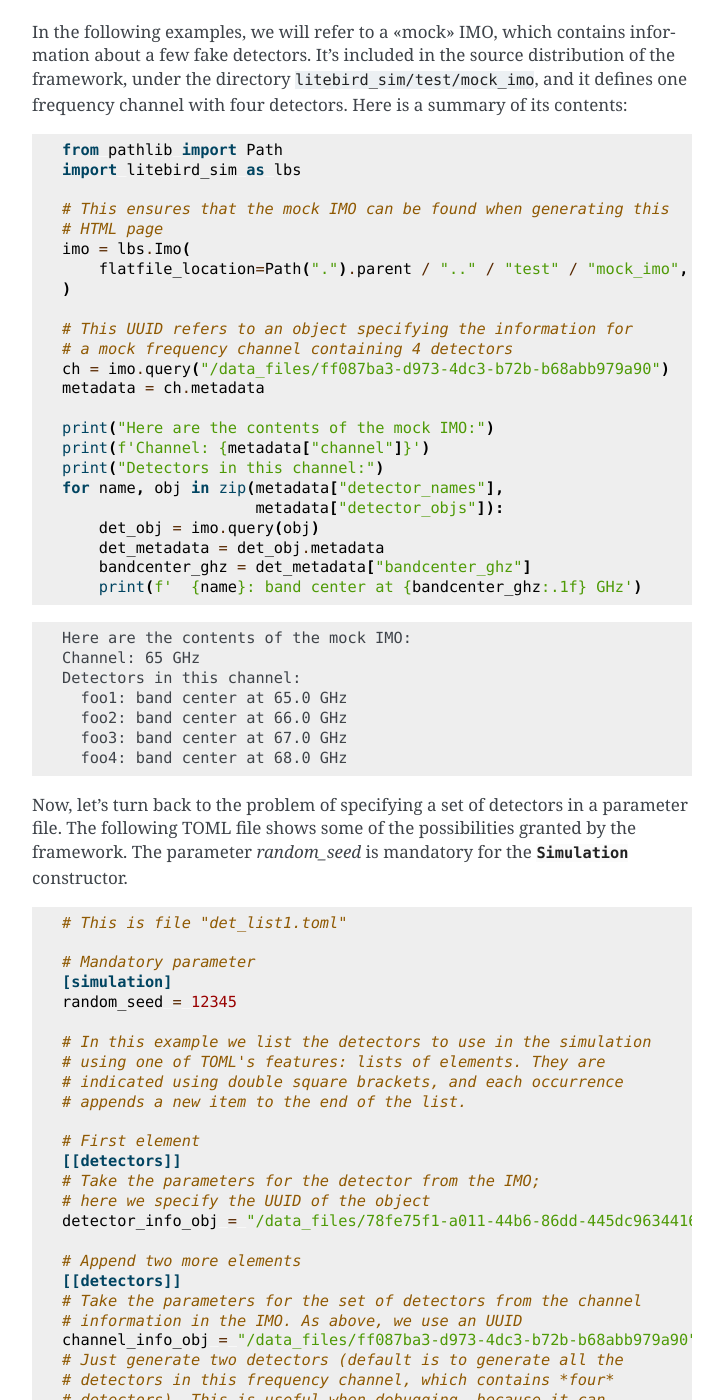
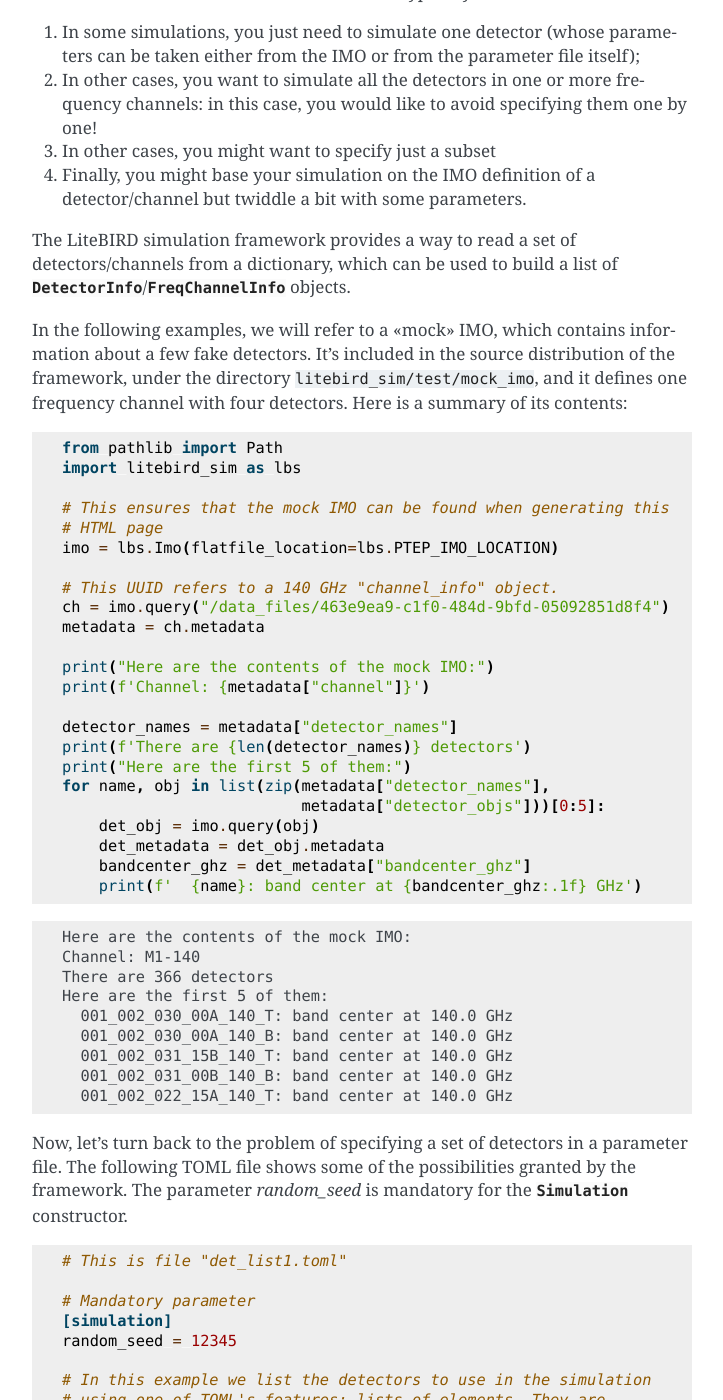
Before and after one commit to litebird/litebird_sim, a Sphinx documentation site: the page built from docs/source/detectors.rst, in a window 1280 px wide and 1400 px high, scrolled down 2515 px. Shown: the whole window, without its empty margins (388-1111 px from the left). Built offline with Sphinx 7.4.7, drawn with Linux system fonts in a browser that asks for light colours; some of the changed text lies outside the part shown.

Commit message:
Add the PTEP IMO to the source code distribution (#230)
* Add the JSON PTEP file

* Add the JSON PTEP file to the list of redistributable files

* Add the ability to read many (gzipped?) IMO files and merge them

* Include the PTEP IMO in the distribution

* Update UUIDs in the documentation

* Update doc pages so that they use the PTEP IMO

* Export PTEP_IMO_LOCATION

* Use the PTEP IMO in tests

* Improve the docstring for Simulation.__init__()

* Enable black under PyCharm

* Update PyCharm project file

* Fix tests in test_detectors.py

* Prevent more than one IMO from being loaded by default

* Update doctests so that they work with IMO PTEP

* Let imobrowser be able to open the PTEP IMO

* [skip ci] Update CHANGELOG

```diff
--- a/docs/det_list1.toml
+++ b/docs/det_list1.toml
@@ -13,13 +13,13 @@
 [[detectors]]
 # Take the parameters for the detector from the IMO;
 # here we specify the UUID of the object
-detector_info_obj = "/data_files/78fe75f1-a011-44b6-86dd-445dc9634416"
+detector_info_obj = "/data_files/34b46c91-e196-49b9-9d44-d69b4827f751"
 
 # Append two more elements
 [[detectors]]
 # Take the parameters for the set of detectors from the channel
 # information in the IMO. As above, we use an UUID
-channel_info_obj = "/data_files/ff087ba3-d973-4dc3-b72b-b68abb979a90"
+channel_info_obj = "/data_files/463e9ea9-c1f0-484d-9bfd-05092851d8f4"
 # Just generate two detectors (default is to generate all the
 # detectors in this frequency channel, which contains *four*
 # detectors). This is useful when debugging, because it can
@@ -32,7 +32,7 @@
 # mock detector associated with a specified frequency channel. This
 # detector will be aligned with the boresight of the focal plane, and
 # it will use the «average» detector parameters for this channel
-channel_info_obj = "/data_files/ff087ba3-d973-4dc3-b72b-b68abb979a90"
+channel_info_obj = "/data_files/463e9ea9-c1f0-484d-9bfd-05092851d8f4"
 # This implies num_of_detectors_from_channel == 1
 use_only_one_boresight_detector = true
 detector_name = "foo_boresight"
@@ -51,5 +51,5 @@
 # Add one last element
 [[detectors]]
 # Take the parameters from the IMO but fix one parameter by hand
-detector_info_obj = "/data_files/78fe75f1-a011-44b6-86dd-445dc9634416"
+detector_info_obj = "/data_files/34b46c91-e196-49b9-9d44-d69b4827f751"
 sampling_rate_hz = 1.0   # Fix this parameter
--- a/docs/det_list2.toml
+++ b/docs/det_list2.toml
@@ -8,10 +8,10 @@
 
 # Detectors to be used for the first simulation
 [[simulation1.detectors]]
-detector_info_obj = "/data_files/78fe75f1-a011-44b6-86dd-445dc9634416"
+detector_info_obj = "/data_files/899ba8cc-789c-47bf-9bb1-40f61b25b3a9"
 
 [simulation2]
 
 # Detectors to be used for the second simulation
 [[simulation2.detectors]]
-detector_info_obj = "/data_files/58db7186-3ee7-49e5-8605-4a5ed084f99e"
+detector_info_obj = "/data_files/e4401060-9233-4b14-a642-c00293c99c70"
--- a/docs/source/detectors.rst
+++ b/docs/source/detectors.rst
@@ -83,26 +83,43 @@
 --------------------
 
 The way information about detectors and frequency channels is stored
-in the IMO closely match the :class:`.DetectorInfo` and
+in the IMO (see :ref:`imo`) closely match the :class:`.DetectorInfo` and
 :class:`.FreqChannelInfo` classes. In fact, they can be retrieved
 easily from the IMO using the static methods
-:meth:`.DetectorInfo.from_imo` and :meth:`.FreqChannelInfo.from_imo`::
+:meth:`.DetectorInfo.from_imo` and :meth:`.FreqChannelInfo.from_imo`.
+
+The following example uses the PTEP IMO to show how to use the API:
+
+.. testcode::
 
   import litebird_sim as lbs
 
-  # You must have configured the IMO before using this!
-  imo = lbs.Imo()
+  # The location of the PTEP IMO is stored in the constant
+  # PTEP_IMO_LOCATION
+  imo = lbs.Imo(flatfile_location=lbs.PTEP_IMO_LOCATION)
 
   det = lbs.DetectorInfo.from_imo(
       imo=imo,
-      url="/releases/v1.3/satellite/LFT/L1-040/"
+      url="/releases/vPTEP/satellite/LFT/L1-040/"
           "000_000_003_QA_040_T/detector_info",
   )
 
+  print(f"The bandcenter for {det.name} is {det.bandcenter_ghz} GHz")
+
   freqch = lbs.FreqChannelInfo.from_imo(
       imo=imo,
-      url="/releases/v1.3/satellite/LFT/L1-040/channel_info",
+      url="/releases/vPTEP/satellite/LFT/L1-040/channel_info",
   )
+
+  print(
+      f"The average bandcenter for {freqch.channel} "
+      f"is {freqch.bandcenter_ghz} GHz"
+  )
+
+.. testoutput::
+
+    The bandcenter for 000_000_003_QA_040_T is 40.0 GHz
+    The average bandcenter for L1-040 is 40.0 GHz
 
 
 Detectors in parameter files
@@ -139,20 +156,20 @@
 
    # This ensures that the mock IMO can be found when generating this
    # HTML page
-   imo = lbs.Imo(
-       flatfile_location=Path(".").parent / ".." / "test" / "mock_imo",
-   )
+   imo = lbs.Imo(flatfile_location=lbs.PTEP_IMO_LOCATION)
 
-   # This UUID refers to an object specifying the information for
-   # a mock frequency channel containing 4 detectors
-   ch = imo.query("/data_files/ff087ba3-d973-4dc3-b72b-b68abb979a90")
+   # This UUID refers to a 140 GHz "channel_info" object.
+   ch = imo.query("/data_files/463e9ea9-c1f0-484d-9bfd-05092851d8f4")
    metadata = ch.metadata
 
    print("Here are the contents of the mock IMO:")
    print(f'Channel: {metadata["channel"]}')
-   print("Detectors in this channel:")
-   for name, obj in zip(metadata["detector_names"],
-                        metadata["detector_objs"]):
+
+   detector_names = metadata["detector_names"]
+   print(f'There are {len(detector_names)} detectors')
+   print("Here are the first 5 of them:")
+   for name, obj in list(zip(metadata["detector_names"],
+                             metadata["detector_objs"]))[0:5]:
        det_obj = imo.query(obj)
        det_metadata = det_obj.metadata
        bandcenter_ghz = det_metadata["bandcenter_ghz"]
@@ -161,12 +178,15 @@
 .. testoutput::
 
     Here are the contents of the mock IMO:
-    Channel: 65 GHz
-    Detectors in this channel:
-      foo1: band center at 65.0 GHz
-      foo2: band center at 66.0 GHz
-      foo3: band center at 67.0 GHz
-      foo4: band center at 68.0 GHz
+    Channel: M1-140
+    There are 366 detectors
+    Here are the first 5 of them:
+      001_002_030_00A_140_T: band center at 140.0 GHz
+      001_002_030_00A_140_B: band center at 140.0 GHz
+      001_002_031_15B_140_T: band center at 140.0 GHz
+      001_002_031_00B_140_B: band center at 140.0 GHz
+      001_002_022_15A_140_T: band center at 140.0 GHz
+
 
 Now, let's turn back to the problem of specifying a set of detectors
 in a parameter file. The following TOML file shows some of the
@@ -190,12 +210,10 @@
    from pathlib import Path
    import litebird_sim as lbs
 
-   # Load a mock IMO that actually defines the UUID listed above
-   imo = lbs.Imo(
-       flatfile_location=Path(".").parent / ".." / "test" / "mock_imo",
-   )
+   imo = lbs.Imo(flatfile_location=lbs.PTEP_IMO_LOCATION)
 
-   # Tell Simulation to load the TOML file shown above
+   # Tell Simulation to use the PTEP IMO and to
+   # load the TOML file shown above
    sim = lbs.Simulation(imo=imo, parameter_file="det_list1.toml")
 
    det_list = lbs.detector_list_from_parameters(
@@ -208,12 +226,12 @@
 
 .. testoutput::
 
-    1. foo1: band center at 65.0 GHz
-    2. foo1: band center at 65.0 GHz
-    3. foo2: band center at 66.0 GHz
-    4. foo_boresight: band center at 65.0 GHz
+    1. 000_000_003_QA_040_T: band center at 40.0 GHz
+    2. 001_002_030_00A_140_T: band center at 140.0 GHz
+    3. 001_002_030_00A_140_B: band center at 140.0 GHz
+    4. foo_boresight: band center at 140.0 GHz
     5. planck30GHz: band center at 28.4 GHz
-    6. foo1: band center at 65.0 GHz
+    6. 000_000_003_QA_040_T: band center at 40.0 GHz
 
 You are not forced to use ``detectors`` as the name of the parameter
 in the TOML file, as :func:`.detector_list_from_parameters` accepts a
@@ -236,10 +254,9 @@
    from pathlib import Path
    import litebird_sim as lbs
 
-   imo = lbs.Imo(
-       flatfile_location=Path(".").parent / ".." / "test" / "mock_imo",
-   )
+   imo = lbs.Imo(flatfile_location=lbs.PTEP_IMO_LOCATION)
 
+   # Tell the Simulation object that we want to use the PTEP IMO
    sim = lbs.Simulation(imo=imo, parameter_file="det_list2.toml")
 
    det_list1 = lbs.detector_list_from_parameters(
@@ -263,10 +280,11 @@
 
 .. testoutput::
 
-   Detectors to be used in the first simulation:
-   - foo1
-   Detectors to be used in the second simulation:
-   - foo2
+    Detectors to be used in the first simulation:
+    - 000_000_004_QB_040_B
+    Detectors to be used in the second simulation:
+    - 000_000_004_QB_040_T
+
 
 API reference
 -------------
--- a/litebird_sim/__init__.py
+++ b/litebird_sim/__init__.py
@@ -1,4 +1,6 @@
 # -*- encoding: utf-8 -*-
+
+from pathlib import Path
 
 from .compress import (
     rle_compress,
@@ -144,9 +146,12 @@
 
 from .version import __author__, __version__
 
+PTEP_IMO_LOCATION = Path(__file__).parent.parent / "default_imo"
+
 __all__ = [
     "__author__",
     "__version__",
+    "PTEP_IMO_LOCATION",
     # compress.py
     "rle_compress",
     "rle_decompress",
--- a/pyproject.toml
+++ b/pyproject.toml
@@ -37,9 +37,9 @@
     "images/logo.png",
     "static/report_template.html",
     "static/sakura.css",
+    "default_imo/schema.json.gz",
     "templates/*.md",
     "templates/*.txt",
-        "misc/pandoc-filter.lua",
 ]
 
 [tool.poetry.dependencies]
```
Also changed, not shown: CHANGELOG.md (+6 -4 lines), docs/source/imo.rst (+23 -0 lines), docs/source/tutorial.rst (+50 -38 lines), docs/source/images/tutorial-coverage-map.png, 7 other files. Lines whose indentation alone changed are shown as unchanged.
